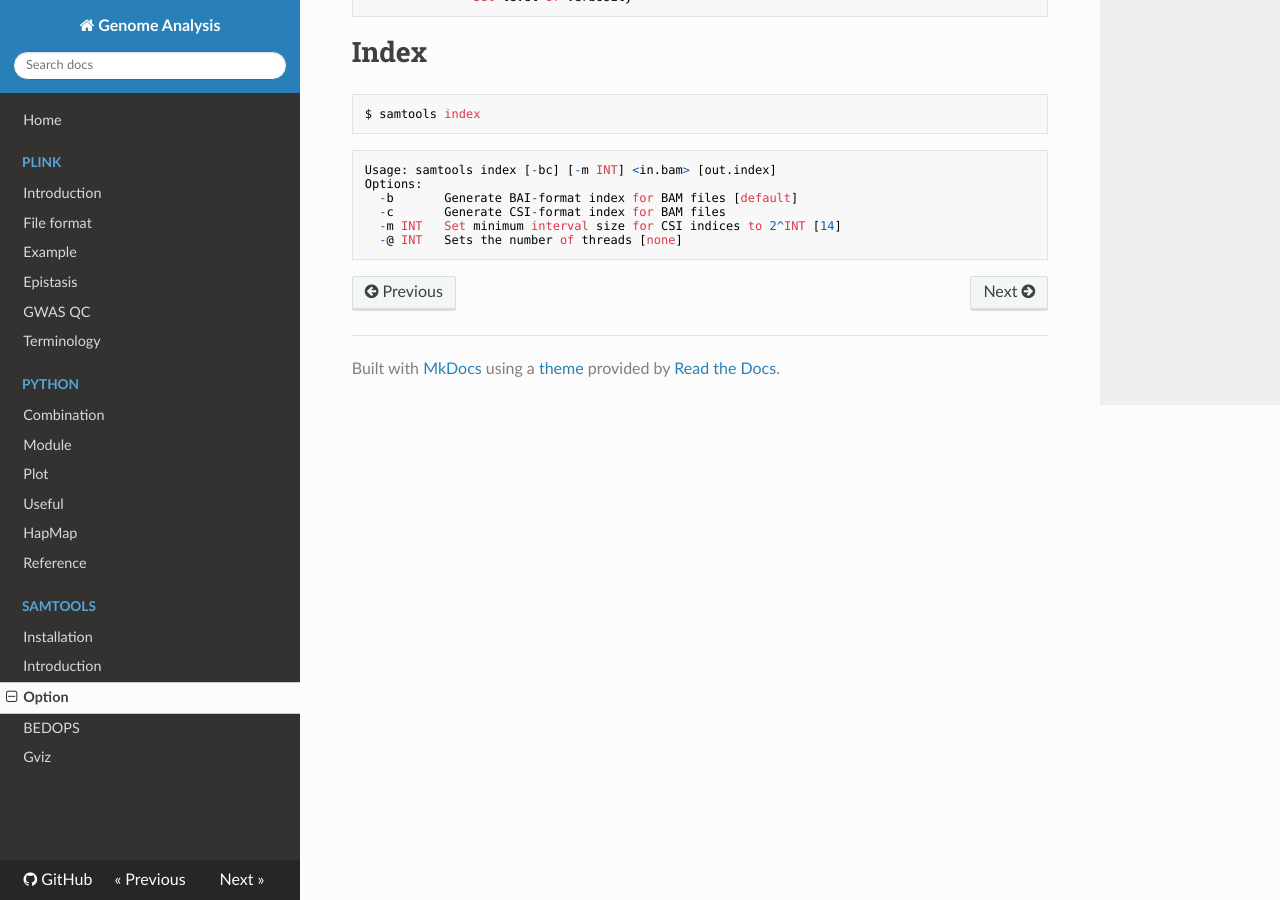
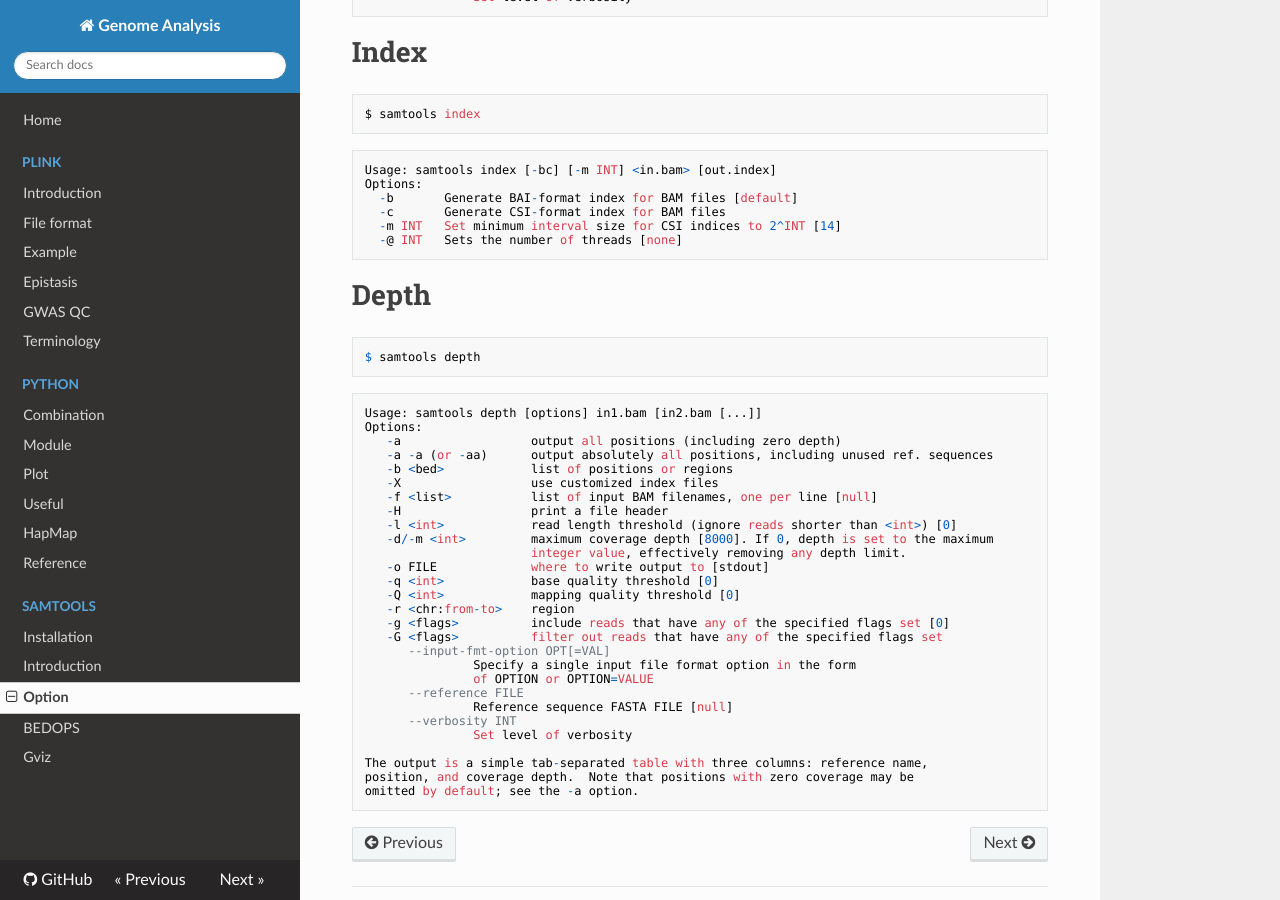
Before and after one commit to WonyoungCho/plink, an MkDocs documentation site: the page built from docs/samtools_opt.md, in a window 1280 px wide and 900 px high, scrolled down 2251 px. Built offline with MkDocs 1.6.1, drawn with Linux system fonts in a browser that asks for light colours; nearby versions of some CDN libraries; old or Windows-style settings are respelled for this version of MkDocs.

Commit message:
Update samtools_opt.md

````diff
--- a/docs/samtools_opt.md
+++ b/docs/samtools_opt.md
@@ -152,3 +152,38 @@ Options:
   -m INT   Set minimum interval size for CSI indices to 2^INT [14]
   -@ INT   Sets the number of threads [none]
 ```
+
+# Depth
+```
+$ samtools depth
+```
+```
+Usage: samtools depth [options] in1.bam [in2.bam [...]]
+Options:
+   -a                  output all positions (including zero depth)
+   -a -a (or -aa)      output absolutely all positions, including unused ref. sequences
+   -b <bed>            list of positions or regions
+   -X                  use customized index files
+   -f <list>           list of input BAM filenames, one per line [null]
+   -H                  print a file header
+   -l <int>            read length threshold (ignore reads shorter than <int>) [0]
+   -d/-m <int>         maximum coverage depth [8000]. If 0, depth is set to the maximum
+                       integer value, effectively removing any depth limit.
+   -o FILE             where to write output to [stdout]
+   -q <int>            base quality threshold [0]
+   -Q <int>            mapping quality threshold [0]
+   -r <chr:from-to>    region
+   -g <flags>          include reads that have any of the specified flags set [0]
+   -G <flags>          filter out reads that have any of the specified flags set                       [UNMAP,SECONDARY,QCFAIL,DUP]
+      --input-fmt-option OPT[=VAL]
+               Specify a single input file format option in the form
+               of OPTION or OPTION=VALUE
+      --reference FILE
+               Reference sequence FASTA FILE [null]
+      --verbosity INT
+               Set level of verbosity
+
+The output is a simple tab-separated table with three columns: reference name,
+position, and coverage depth.  Note that positions with zero coverage may be
+omitted by default; see the -a option.
+```
````
